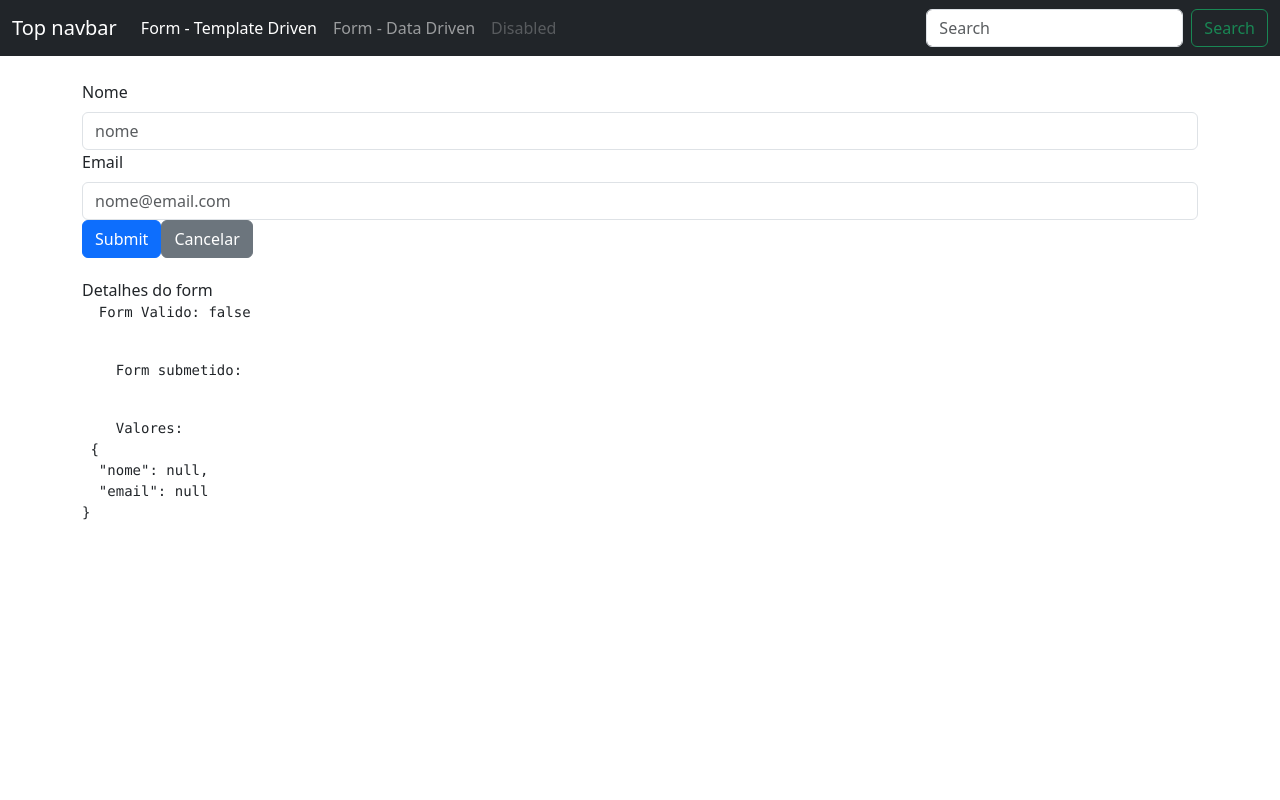
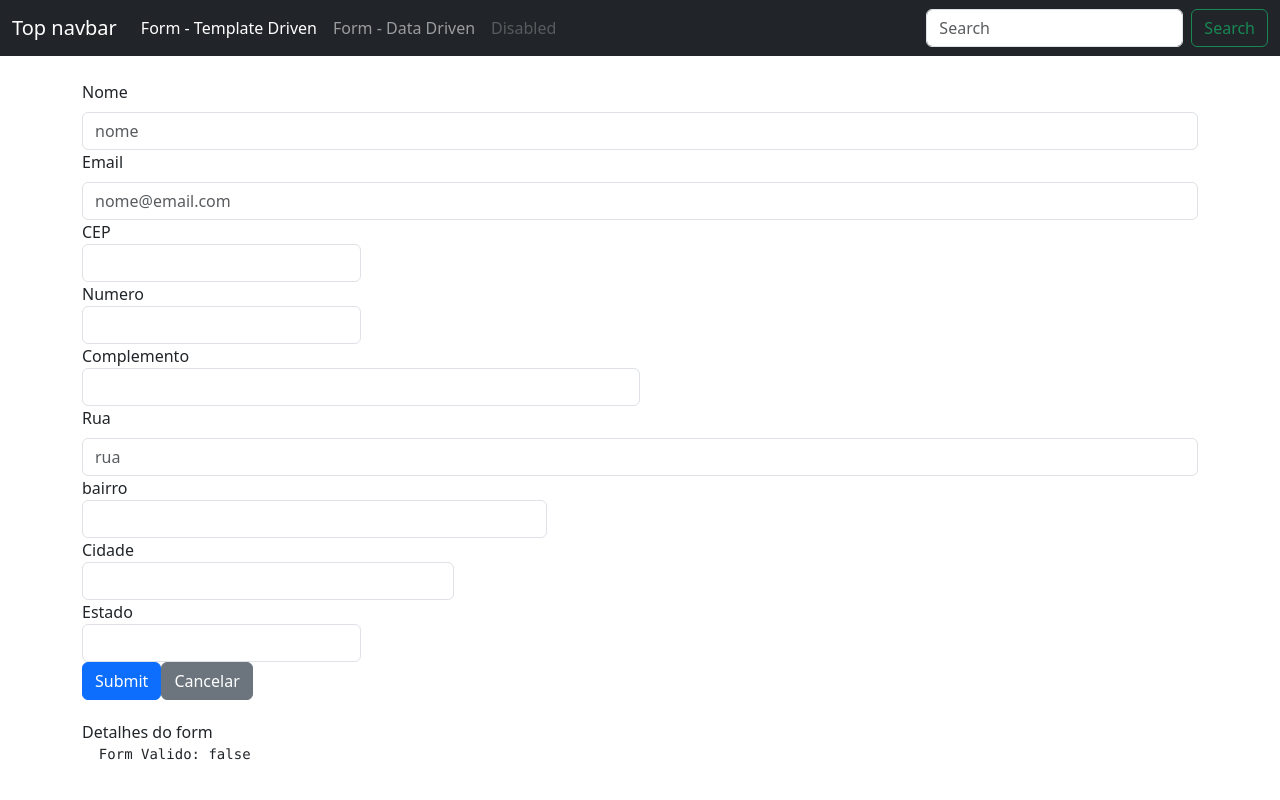
Before and after one commit to rbragadev/classes-forms, an Angular app: page /dataForm in a window 1280 px wide. Shown: the top 800 px of the page. Built offline with nearby package versions, Linux system fonts and the light colour scheme.

Commit message:
aula 96 - insert form data driven

```diff
--- a/src/app/data-form/data-form.component.html
+++ b/src/app/data-form/data-form.component.html
@@ -28,6 +28,94 @@
     </div>
   </div>
 
+  <div>
+    <div class="form-group">
+      <div class="col-md-3">
+        <label for="cep" class="control-label">CEP</label>
+        <input
+          type="text"
+          class="form-control"
+          formControlName="cep"
+          id="cep"
+          name="cep"
+        />
+      </div>
+
+      <div class="col-md-3">
+        <label for="numero" class="control-label">Numero</label>
+        <input
+          type="text"
+          class="form-control"
+          formControlName="numero"
+          id="numero"
+          name="numero"
+        />
+      </div>
+
+      <div class="col-md-6">
+        <label for="complemento" class="control-label">Complemento</label>
+        <input
+          type="text"
+          class="form-control"
+          formControlName="complemento"
+          id="complemento"
+          name="complemento"
+        />
+      </div>
+    </div>
+
+    <div class="form-group">
+      <div class="col-sm-12">
+        <label for="rua" class="form-label">Rua</label>
+      </div>
+      <div class="col-sm-12">
+        <input
+          type="text"
+          class="form-control"
+          name="rua"
+          formControlName="rua"
+          id="rua"
+          placeholder="rua"
+        />
+      </div>
+    </div>
+
+    <div class="form-group">
+      <div class="col-md-5">
+        <label for="bairro" class="control-label">bairro</label>
+        <input
+          type="text"
+          class="form-control"
+          formControlName="bairro"
+          id="bairro"
+          name="bairro"
+        />
+      </div>
+
+      <div class="col-md-4">
+        <label for="cidade" class="control-label">Cidade</label>
+        <input
+          type="text"
+          class="form-control"
+          formControlName="cidade"
+          id="cidade"
+          name="cidade"
+        />
+      </div>
+
+      <div class="col-md-3">
+        <label for="estado" class="control-label">Estado</label>
+        <input
+          type="text"
+          class="form-control"
+          formControlName="estado"
+          id="estado"
+          name="estado"
+        />
+      </div>
+    </div>
+  </div>
+
   <button type="submit" class="btn btn-primary">Submit</button>
   <button class="btn btn-secondary" (click)="resetar()">Cancelar</button>
 
--- a/src/app/data-form/data-form.component.ts
+++ b/src/app/data-form/data-form.component.ts
@@ -32,6 +32,13 @@ export class DataFormComponent implements OnInit {
     this.formulario = this.formBuilder.group({
       nome: [null, Validators.required],
       email: [null, [Validators.required, Validators.email]],
+      cep: [null, Validators.required],
+      numero: [null, Validators.required],
+      complemento: [null],
+      rua: [null, Validators.required],
+      bairro: [null, Validators.required],
+      cidade: [null, Validators.required],
+      estado: [null, Validators.required],
     });
   }
 
```
